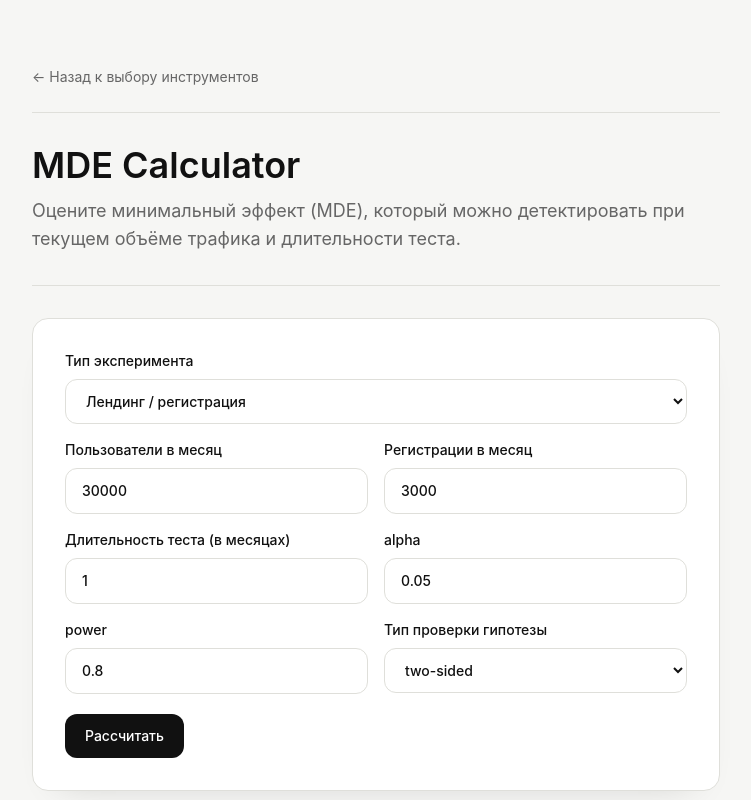
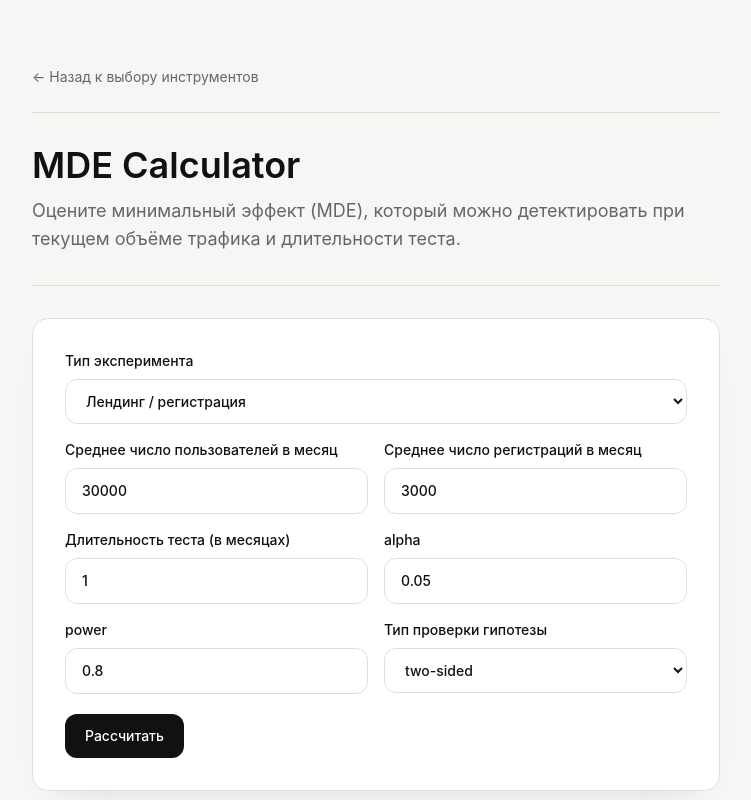
Before and after one commit to elizabeth290789/ab-tools-site, a Next.js app: page /mde in a window 1280 px wide. Shown: the top 800 px of the page, without its empty margins (264-1015 px from the left). Built offline with nearby package versions, Linux system fonts and the light colour scheme.

Commit message:
Update MDE form labels to indicate monthly averages

```diff
--- a/app/mde/page.tsx
+++ b/app/mde/page.tsx
@@ -25,21 +25,21 @@ const experimentTypeOptions: Array<{
   {
     value: 'landing',
     label: 'Лендинг / регистрация',
-    usersLabel: 'Пользователи в месяц',
-    conversionsLabel: 'Регистрации в месяц',
+    usersLabel: 'Среднее число пользователей в месяц',
+    conversionsLabel: 'Среднее число регистраций в месяц',
     currentMetricLabel: 'Текущая конверсия'
   },
   {
     value: 'presets',
     label: 'Пресеты / посадка в продукт',
-    usersLabel: 'Пользователи в месяц',
+    usersLabel: 'Среднее число пользователей в месяц',
     conversionsLabel: 'Ret3+ в месяц',
     currentMetricLabel: 'Текущая конверсия'
   },
   {
     value: 'purchase',
     label: 'Покупки',
-    usersLabel: 'Пользователи в месяц',
+    usersLabel: 'Среднее число пользователей в месяц',
     conversionsLabel: 'Покупки в месяц',
     currentMetricLabel: 'Текущая конверсия'
   }
```
